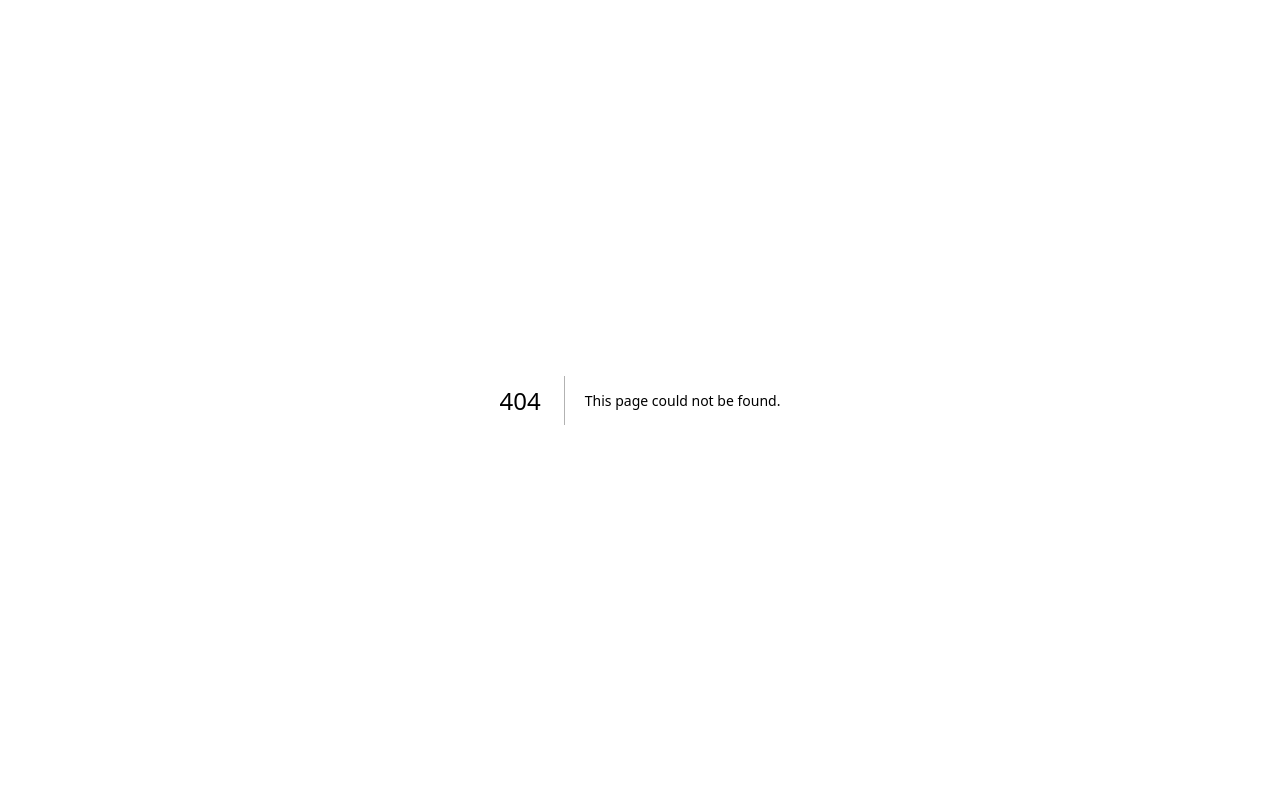
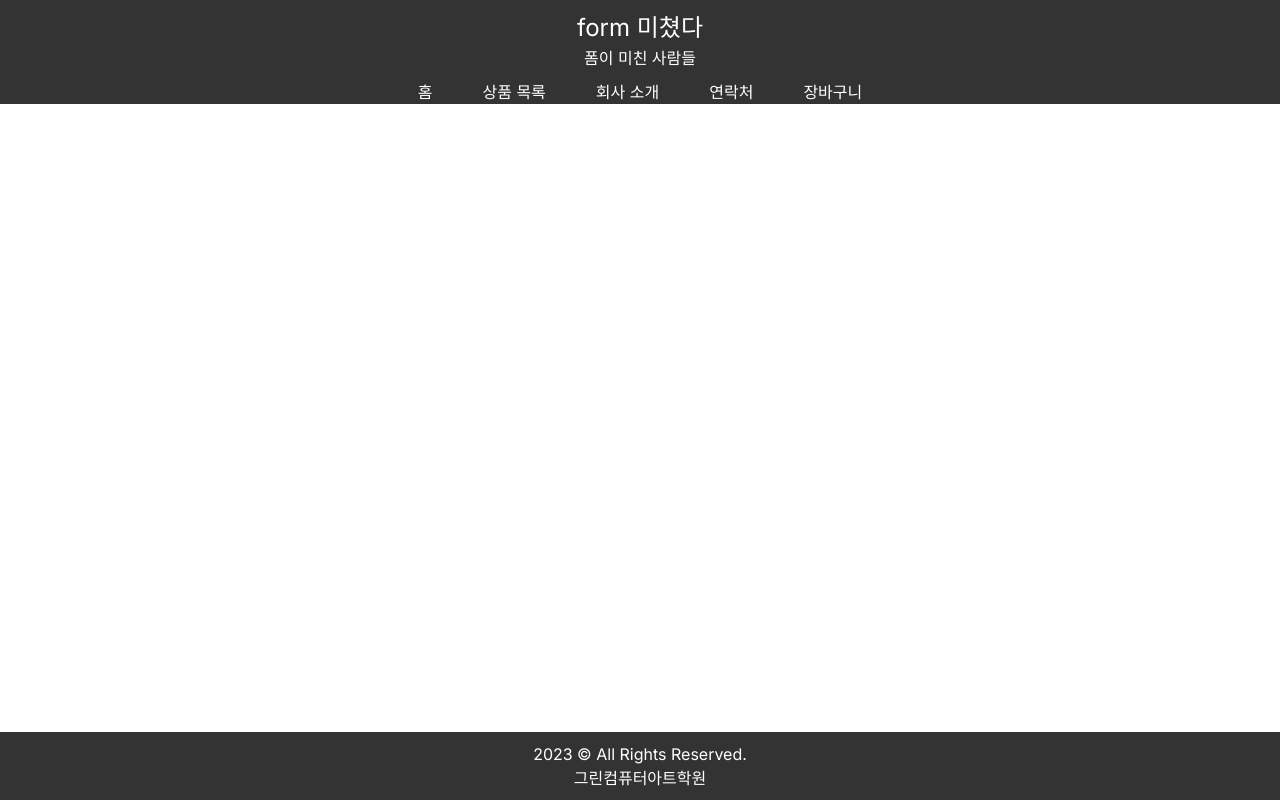
Before and after one commit to KDT-IaaS-Class-One-Group/KDT-IaaS-4team-ERP, a Next.js app: page /cart in a window 1280 px wide. Before the commit this address had no page. Built offline with nearby package versions, Linux system fonts and the light colour scheme.

Commit message:
feat : cartComponent, serverRouter : cart (방법은 app안에 폴더를 만들 것)

```diff
--- /dev/null
+++ b/src/app/cart/page.tsx
@@ -0,0 +1,15 @@
+import Header from "@/app/components/Header/Header";
+import Nav from "@/app/components/Nav/Nav";
+import CartComponent from "@/app/components/Main/CartComponent";
+import Footer from "@/app/components/Footer/Footer";
+
+export default function Cart() {
+  return (
+    <div>
+      <Header />
+      <Nav />
+      <CartComponent />
+      <Footer />
+    </div>
+  );
+}
--- /dev/null
+++ b/src/app/components/Main/CartComponent.tsx
@@ -0,0 +1,8 @@
+
+export default function CartComponent() {
+  return (
+    <main>
+
+    </main>
+  );
+}
--- a/src/app/components/Nav/Nav.tsx
+++ b/src/app/components/Nav/Nav.tsx
@@ -16,6 +16,9 @@ export default function Footer() {
         <li>
           <a href='/contact'>연락처</a>
         </li>
+        <li>
+          <a href='/cart'>장바구니</a>
+        </li>
       </ul>
     </nav>
   );
```
